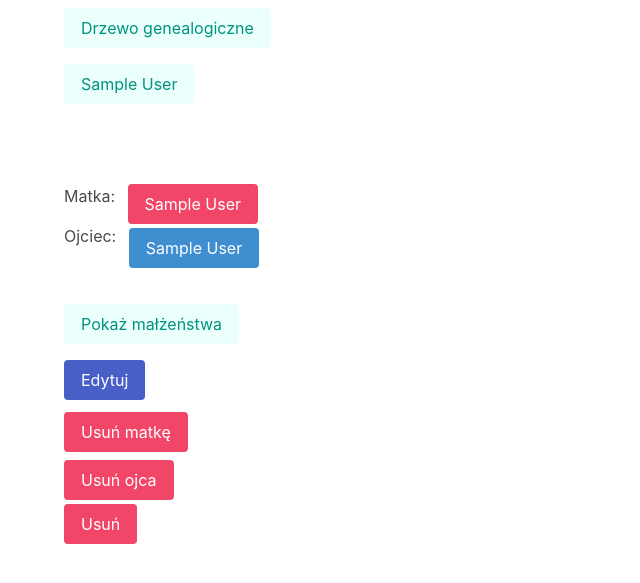
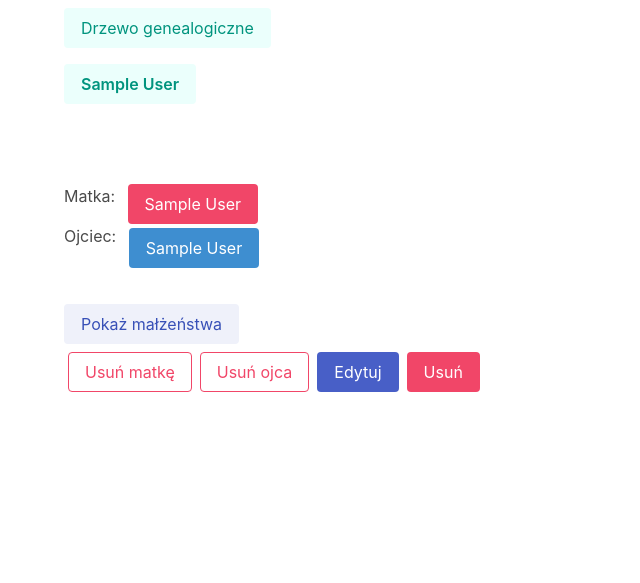
Before and after one commit to KamilPyla/family-tree-flask, a Flask app: template templates/people.html in a window 1280 px wide. Shown: the top 583 px of the page, without its empty margins (0-640 px from the left). Run offline with Flask 3, Linux system fonts and the light colour scheme; the template is opened without the code that fills it: most values are stand-ins (such as "Sample title", 1, 10 or a date in 2020).

Commit message:
templates

```diff
--- a/templates/base.html
+++ b/templates/base.html
@@ -3,12 +3,11 @@
 <header>
 	<meta charset="utf-8">
 	<meta name="viewport" content="width=device-width, initial-scale=1">
-	<title>Hello Bulma!</title>
 	<link rel="stylesheet" href="https://cdn.jsdelivr.net/npm/bulma@0.9.4/css/bulma.min.css">
 
 	<div class="container">
 		<h1><a class="button is-primary is-light my-2" href="/">Drzewo genealogiczne</a></h1>
-		<h3>{% block header %}{% endblock %}</h3>
+		<h3 class="title is-2" >{% block header %}{% endblock %}</h3>
 	</div>
 </header>
 <body>
--- a/templates/people.html
+++ b/templates/people.html
@@ -22,9 +22,11 @@
 Ojciec: <a class="button is-info mx-2 my-1" href="{{ person['personID'] }}/father">Dodaj ojca</a><br>
 {% endif %}
 <br>
-<a class="button is-primary is-light my-2" href="{{ person['personID'] }}/marriages">Pokaż małżeństwa</a><br>
-<a class="button is-link my-2" href="{{ person['personID'] }}/edit">Edytuj</a><br>
-{% if mother %}<a class="button is-danger my-1" href="{{ person['personID'] }}/mother/delete">Usuń matkę</a><br>{% endif %}
-{% if father %}<a class="button is-danger my-1" href="{{ person['personID'] }}/father/delete">Usuń ojca</a><br>{% endif %}
-<a class="button is-danger" href="{{ person['personID'] }}/delete">Usuń</a>
+<a class="button is-link is-light my-2" href="{{ person['personID'] }}/marriages">Pokaż małżeństwa</a><br>
+<div class="field is-grouped">
+  {% if mother %}<a class="button is-danger is-outlined mx-1" href="{{ person['personID'] }}/mother/delete">Usuń matkę</a><br>{% endif %}
+  {% if father %}<a class="button is-danger is-outlined mx-1" href="{{ person['personID'] }}/father/delete">Usuń ojca</a><br>{% endif %}
+  <a class="button is-link mx-1" href="{{ person['personID'] }}/edit">Edytuj</a><br>
+  <a class="button is-danger mx-1" href="{{ person['personID'] }}/delete">Usuń</a>
+</div>
 {% endblock %}
--- a/templates/people_marriages.html
+++ b/templates/people_marriages.html
@@ -9,8 +9,7 @@
 	<a class="button is-primary is-light my-2" href="/people/{{ m.end_node['personID'] }}">{{ m.end_node['firstName'] }} {{ m.end_node['lastName'] }}</a><br>
 	{% if 'marriageDate' in m %}Zawarcie małżeństwa: {{ m['marriageDate'] }}<br>{% endif %}
 	{% if 'marriageEndDate' in m %}Zerwanie małżeństwa: {{ m['marriageEndDate'] }}<br>{% endif %}
-	<a class="button is-danger is-light my-2" href="marriages/{{ m['marriageID'] }}/delete">Usuń małżeństwo</a><br>
-	<br>
+	<a class="button is-danger is-light my-1" href="marriages/{{ m['marriageID'] }}/delete">Usuń małżeństwo</a><br>
 {% endfor %}
-<a href="marry">Dodaj małżeństwo</a>
+<a class="button is-link is-light my-2" href="marry">Dodaj małżeństwo</a>
 {% endblock %}
```
Also changed, not shown: templates/people_dead_list.html (added, +11 -0 lines).
